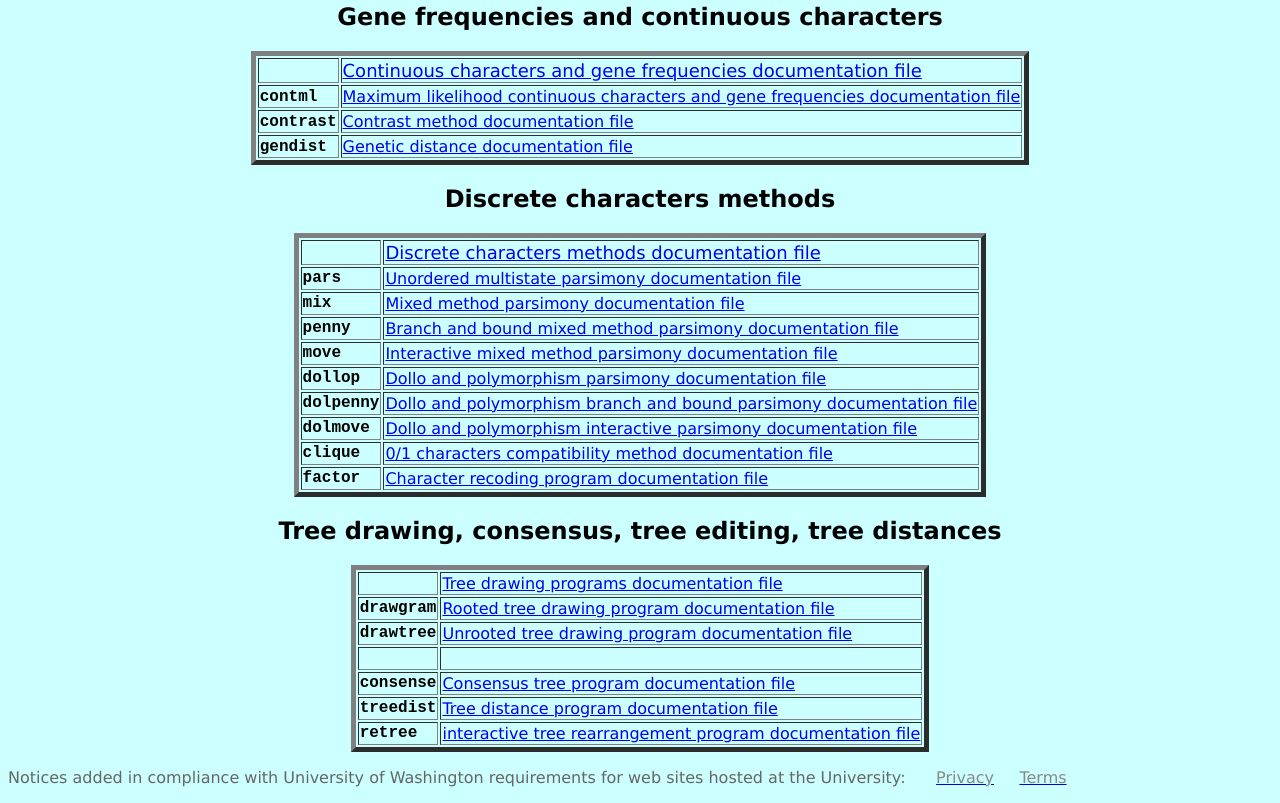
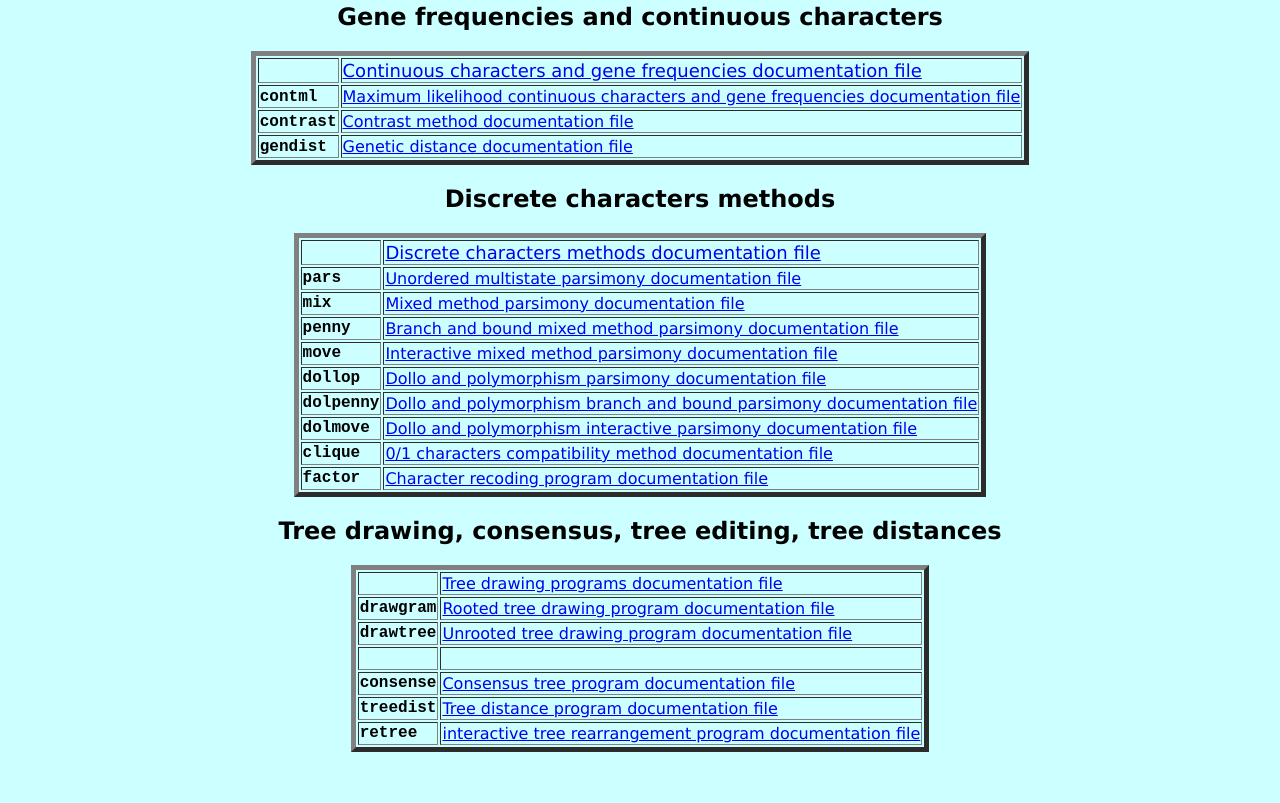
Before and after one commit to phylipweb/phylip, a plain HTML site: page phylip.html in a window 1280 px wide. Shown: the part 1006-1809 px from the top of the page. After the commit the page ends 1774 px from the top, so only its background shows below. Drawn offline with Linux system fonts and the light colour scheme.

Commit message:
Update phylip.html

```diff
--- a/phylip.html
+++ b/phylip.html
@@ -104,12 +104,5 @@ take you to those documentation files.
 </DIV>
 <div>
 <P>
-<font color="#666666">Notices added in compliance with University of Washington
-requirements for web sites hosted at the University: &nbsp;&nbsp;&nbsp;&nbsp;
-<a href="http://www.washington.edu/online/privacy" target="_blank"><font
-color="#888888">Privacy</font></a>&nbsp;&nbsp;&nbsp;&nbsp;
-<a href="http://www.washington.edu/online/terms"
-target="_blank"><font color="#888888">Terms</font></a></font>
-</div>
 </BODY>
 </HTML>
```
